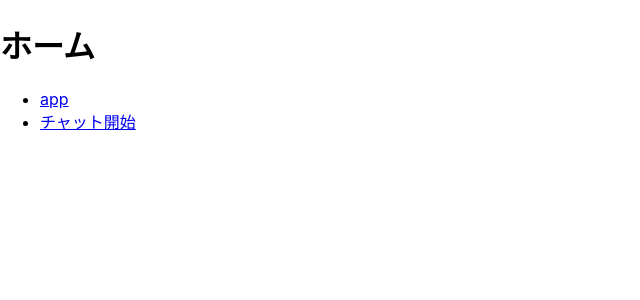
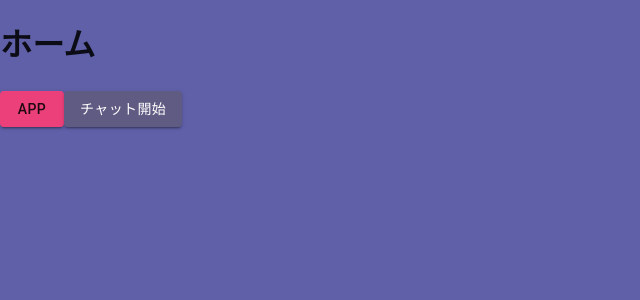
Before and after one commit to akisameito/chat, a React (Create React App) app in the folder frontend/: page / in a window 1280 px wide. Shown: the top 300 px of the page, without its empty margins (0-640 px from the left). Built offline with nearby package versions, Linux system fonts and the light colour scheme.

Commit message:
[front]テーマ設定追加

```diff
--- a/frontend/src/index.css
+++ /dev/null
@@ -1,13 +0,0 @@
-body {
-  margin: 0;
-  font-family: -apple-system, BlinkMacSystemFont, 'Segoe UI', 'Roboto', 'Oxygen',
-    'Ubuntu', 'Cantarell', 'Fira Sans', 'Droid Sans', 'Helvetica Neue',
-    sans-serif;
-  -webkit-font-smoothing: antialiased;
-  -moz-osx-font-smoothing: grayscale;
-}
-
-code {
-  font-family: source-code-pro, Menlo, Monaco, Consolas, 'Courier New',
-    monospace;
-}
--- a/frontend/src/index.tsx
+++ b/frontend/src/index.tsx
@@ -1,13 +1,19 @@
 import React from 'react';
 import ReactDOM from 'react-dom';
-import 'index.css';
 import Router from 'Router';
 import { CookiesProvider } from "react-cookie";
+// style
+import { ThemeProvider } from '@mui/material/styles'
+import CssBaseline from '@mui/material/CssBaseline'
+import { themeA, themeB } from './theme/themes';
 
 ReactDOM.render(
     <React.StrictMode>
         <CookiesProvider>
-            <Router />
+            <ThemeProvider theme={themeB}>
+                <CssBaseline />
+                <Router />
+            </ThemeProvider>
         </CookiesProvider>
     </React.StrictMode>,
     document.getElementById('root')
--- a/frontend/src/pages/top/Top.tsx
+++ b/frontend/src/pages/top/Top.tsx
@@ -1,15 +1,25 @@
 import { Link } from "react-router-dom";
+import { Button } from '@mui/material';
 
 function Top() {
     return (
         <>
             <h1>ホーム</h1>
-            <nav>
-                <ul>
-                    <li><Link to="app">app</Link></li>
-                    <li><Link to="chat">チャット開始</Link></li>
-                </ul>
-            </nav>
+            <Button
+                variant="contained"
+                component={Link}
+                to="app"
+                color="tertiary"
+            >
+                app
+            </Button>
+            <Button
+                variant="contained"
+                component={Link}
+                to="chat"
+            >
+                チャット開始
+            </Button>
         </>
     );
 }
--- /dev/null
+++ b/frontend/src/theme/themeOption.ts
@@ -0,0 +1,16 @@
+import { PaletteOptions } from '@mui/material/styles/createPalette'
+// パレットの新しい色について TypeScript に通知
+declare module '@mui/material/styles' {
+    interface PaletteOptions {
+        tertiary?: PaletteOptions['secondary'];
+    }
+    interface Palette {
+        tertiary: Palette['secondary'];
+    }
+}
+// Button の color props を更新
+declare module "@mui/material/Button" {
+    interface ButtonPropsColorOverrides {
+        tertiary: true;
+    }
+}
--- /dev/null
+++ b/frontend/src/theme/themes.tsx
@@ -0,0 +1,50 @@
+// 便利なサイト https://bareynol.github.io/mui-theme-creator/
+import { ThemeOptions, createTheme } from '@mui/material/styles'
+export const themeA = (() => {
+    const themeOptions: ThemeOptions = {
+        palette: {
+            mode: 'light',
+            primary: {
+                main: '#D7A5C0',
+            },
+            secondary: {
+                main: '#aae4d5',
+            },
+            background: {
+                default: '#F3D1E9',
+                paper: '#DCDA91',
+            },
+        },
+        typography: {
+            fontFamily: [
+                'Roboto',
+                '"Noto Sans JP"',
+                '"Helvetica"',
+                'Arial',
+                'sans-serif',
+            ].join(','),
+        }
+    };
+    return createTheme(themeOptions);
+})();
+export const themeB = (() => {
+    const themeOptions: ThemeOptions = {
+        palette: {
+            mode: 'light',
+            primary: {
+                main: '#605b83',
+            },
+            secondary: {
+                main: '#80C542',
+            },
+            tertiary: { // src\theme\themeOption.tsでモジュール拡張
+                main: '#ec407a',
+            },
+            background: {
+                paper: 'rgb(241,239,239)',
+                default: '#6060A9',
+            },
+        },
+    };
+    return createTheme(themeOptions);
+})();
```
